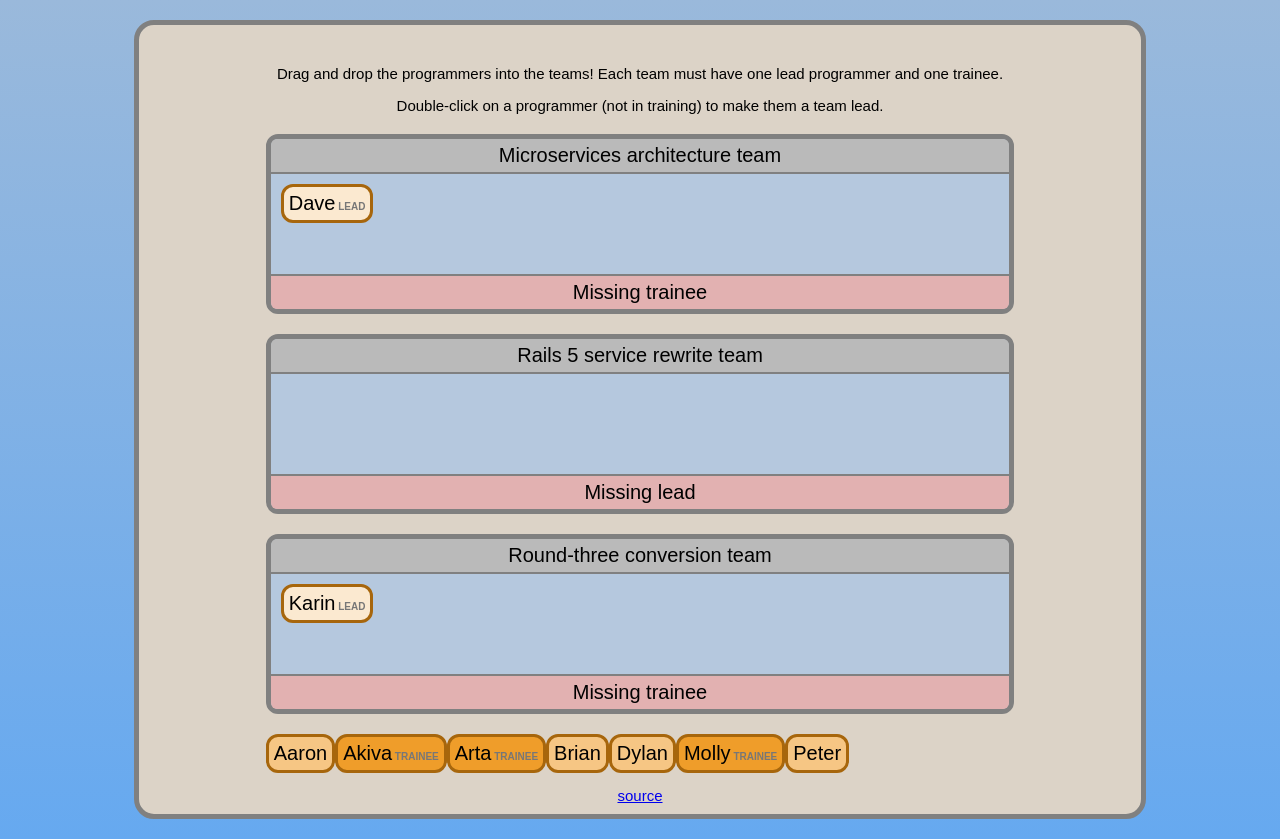
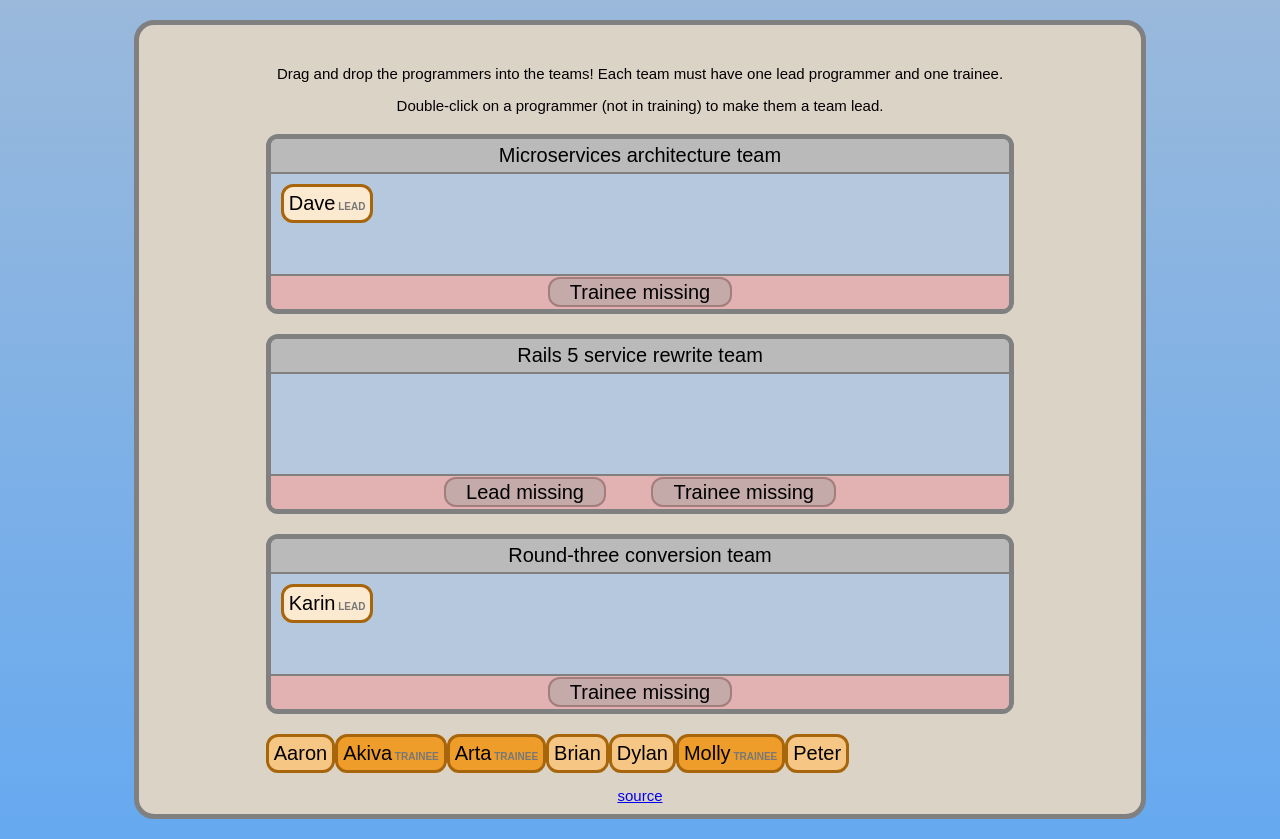
Before and after one commit to dfaulken/teams, a plain HTML site: page index.html in a window 1280 px wide. Drawn offline with Linux system fonts and the light colour scheme.

Commit message:
Display all warnings

```diff
--- a/index.html
+++ b/index.html
@@ -21,20 +21,34 @@
         <div class=container>
           <div class="programmer lead fixed">Dave</div>
         </div>
-        <div class="warnings trainee-missing"></div>
+        <div class="warnings trainee-missing">
+          <span class="warning lead-missing">Lead missing</span>
+          <span class="warning lead-surplus">Too many leads</span>
+          <span class="warning trainee-missing">Trainee missing</span>
+          <span class="warning trainee-surplus">Too many trainees</span>
+        </div>
       </div>
       <div class=team>
         <div class=name>Rails 5 service rewrite team</div>
-        <div class=container>
+        <div class=container></div>
+        <div class="warnings lead-missing trainee-missing">
+          <span class="warning lead-missing">Lead missing</span>
+          <span class="warning lead-surplus">Too many leads</span>
+          <span class="warning trainee-missing">Trainee missing</span>
+          <span class="warning trainee-surplus">Too many trainees</span>
         </div>
-        <div class="warnings lead-missing trainee-missing"></div>
       </div>
       <div class=team>
         <div class=name>Round-three conversion team</div>
         <div class=container>
           <div class="programmer lead fixed">Karin</div>
         </div>
-        <div class="warnings trainee-missing"></div>
+        <div class="warnings trainee-missing">
+          <span class="warning lead-missing">Lead missing</span>
+          <span class="warning lead-surplus">Too many leads</span>
+          <span class="warning trainee-missing">Trainee missing</span>
+          <span class="warning trainee-surplus">Too many trainees</span>
+        </div>
       </div>
       <div class=programmer>Aaron</div>
       <div class="programmer trainee">Akiva</div>
--- a/main.scss
+++ b/main.scss
@@ -3,27 +3,23 @@ body{
   background: linear-gradient(to bottom, #9ab9db, #66a9f0);
   font-size: 20px;
   font-family: sans-serif;
-
   .main-container{
     background: #dcd3c7;
     border: 5px solid grey;
     border-radius: 20px;
     margin: 1em 10%;
     padding: 10px 10%;
-
     .text{
       display: block;
       font-size: 15px;
       margin-top: 2em;
       text-align: center;
     }
-
     .team{
       background: #b5c8de;
       border: 5px solid grey;
       border-radius: 12px;
       margin: 1em auto;
-
       .name{
         background: #bababa;
         border-bottom: 2px solid grey;
@@ -32,7 +28,6 @@ body{
         padding: 5px;
         text-align: center;
       }
-
       .container{
         height: 100px;
         .programmer.fixed{
@@ -40,16 +35,10 @@ body{
           margin-left: 10px;
         }
       }
-
       .warnings{
         &:not(.trainee-missing):not(.trainee-surplus):not(.lead-missing):not(.lead-surplus){
           background: #b2e4b1;
-          &::after{ content: 'OK' }
         }
-        &.trainee-missing::after{ content: 'Missing trainee' }
-        &.trainee-surplus::after{ content: 'Too many trainees' }
-        &.lead-missing::after{ content: 'Missing lead' }
-        &.lead-surplus::after{ content: 'Too many leads' }
 
         background: #e2b1b1;
         border-bottom-left-radius: 6px;
@@ -57,9 +46,21 @@ body{
         border-top: 2px solid grey;
         padding: 5px;
         text-align: center;
+        .warning{
+          background: #c5aaaa;
+          border: 2px solid #a67d7d;
+          border-radius: 12px;
+          display: none;
+          padding: 2px 1em;
+          margin: 0 1em;
+          text-align: center;
+        }
+        &.lead-missing .warning.lead-missing{ display: inline; }
+        &.lead-surplus .warning.lead-surplus{ display: inline; }
+        &.trainee-missing .warning.trainee-missing{ display: inline; }
+        &.trainee-surplus .warning.trainee-surplus{ display: inline; }
       }
     }
-
     .programmer{
       background: #f6c684;
       border: 3px solid #a7660c;
```
Also changed, not shown: main.css, 1 other file.
